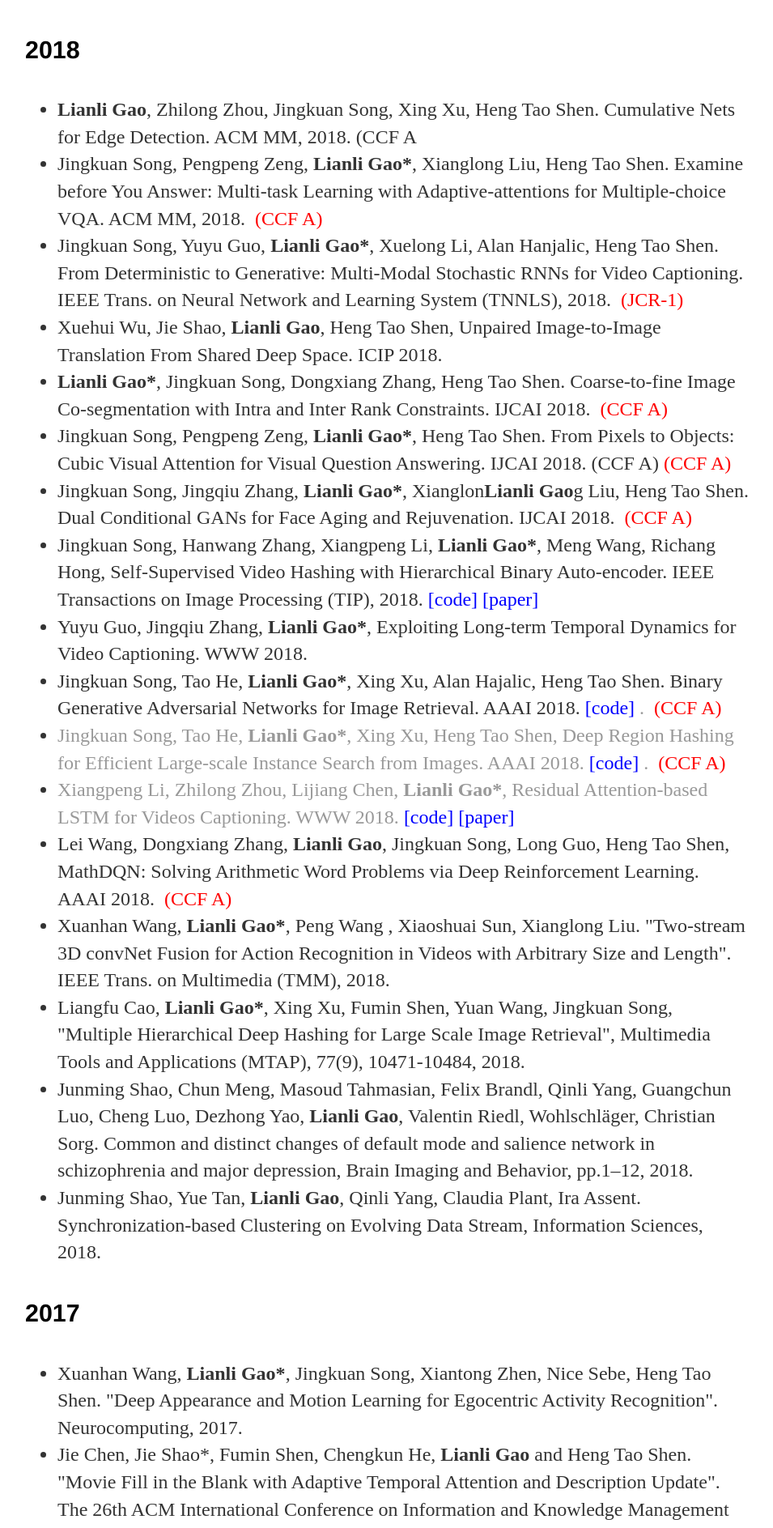
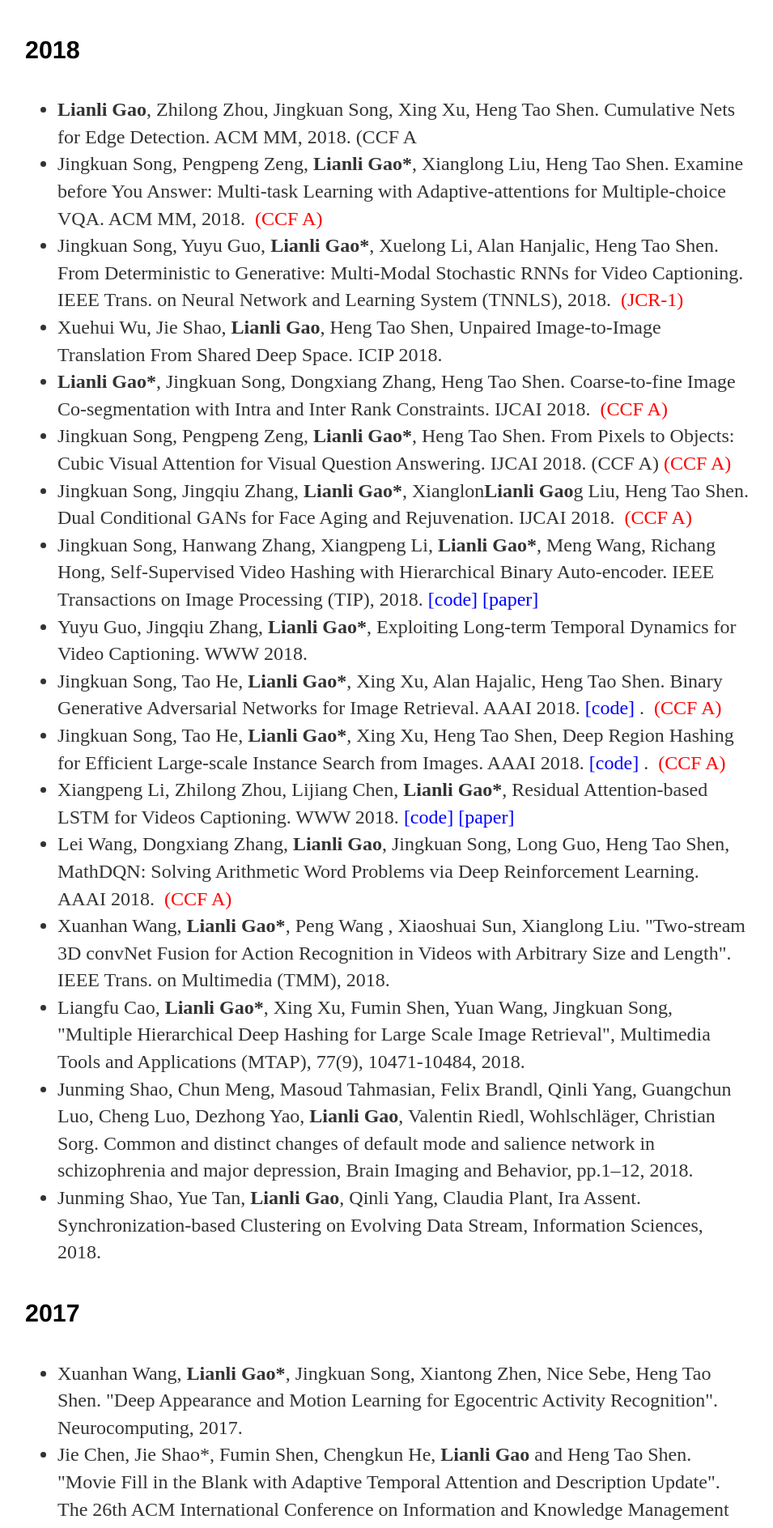
Before and after one commit to lianliGao/lianligao.github.io, a Jekyll site: the page built from cv/index.html, in a window 1280 px wide. Shown: the part 3532-5419 px from the top of the page at 81% size, without its empty margins (161-1116 px from the left). Built offline with Jekyll 4.4.1, drawn with Linux system fonts in a browser that asks for light colours.

Commit message:
Update index.html

```diff
--- a/cv/index.html
+++ b/cv/index.html
@@ -68,8 +68,8 @@ title: Selected Publications
 <li>  Jingkuan Song, Jingqiu Zhang, <strong>Lianli Gao*</strong>, Xianglon<strong>Lianli Gao</strong>g Liu, Heng Tao Shen. Dual Conditional GANs for Face Aging and Rejuvenation. IJCAI 2018.  <font color="#ff0000"><b>&nbsp;</b>(CCF A)</font></li>
 <li>  Jingkuan Song, Hanwang Zhang, Xiangpeng Li, <strong>Lianli Gao*</strong>, Meng Wang, Richang Hong, Self-Supervised Video Hashing with Hierarchical Binary Auto-encoder. IEEE Transactions on Image Processing (TIP), 2018. <a href="https://github.com/lixiangpengcs/Self-Supervised-Video-Hashing" rel="nofollow"><font color="#0000ff">[code]</font></a> <a href="https://ieeexplore.ieee.org/document/8310624" rel="nofollow"><font color="#0000ff">[paper]</font></a></li>
 <li>  Yuyu Guo, Jingqiu Zhang, <strong>Lianli Gao*</strong>, Exploiting Long-term Temporal Dynamics for Video Captioning. WWW 2018. </li>
-<li>  Jingkuan Song, Tao He, <strong>Lianli Gao*</strong>, Xing Xu, Alan Hajalic, Heng Tao Shen. Binary Generative Adversarial Networks for Image Retrieval. AAAI 2018. <a href="https://github.com/HTLSN/BGAN" rel="nofollow"><font color="#0000ff"> [code] </font>. <font color="#ff0000"><b>&nbsp;</b>(CCF A)</font></li>
-<li>  Jingkuan Song, Tao He, <strong>Lianli Gao*</strong>, Xing Xu, Heng Tao Shen, Deep Region Hashing for Efficient Large-scale Instance Search from Images. AAAI 2018. <a href="https://github.com/HTLSN/DRH" rel="nofollow"><font color="#0000ff"> [code] </font>. <font color="#ff0000"><b>&nbsp;</b>(CCF A)</font></li>
+<li>  Jingkuan Song, Tao He, <strong>Lianli Gao*</strong>, Xing Xu, Alan Hajalic, Heng Tao Shen. Binary Generative Adversarial Networks for Image Retrieval. AAAI 2018. <a href="https://github.com/HTLSN/BGAN" rel="nofollow"><font color="#0000ff"> [code] </font></a>. <font color="#ff0000"><b>&nbsp;</b>(CCF A)</font></li>
+<li>  Jingkuan Song, Tao He, <strong>Lianli Gao*</strong>, Xing Xu, Heng Tao Shen, Deep Region Hashing for Efficient Large-scale Instance Search from Images. AAAI 2018. <a href="https://github.com/HTLSN/DRH" rel="nofollow"><font color="#0000ff"> [code] </font></a>. <font color="#ff0000"><b>&nbsp;</b>(CCF A)</font></li>
 <li>  Xiangpeng Li, Zhilong Zhou, Lijiang Chen, <strong>Lianli Gao*</strong>, Residual Attention-based LSTM for Videos Captioning. WWW 2018. <a href="https://github.com/lixiangpengcs/Rehttps://github.com/HTLSN/DRHsidual-Attention-for-Video-Caption" rel="nofollow"><font color="#0000ff">[code]</font></a> <a href="https://link.springer.com/article/10.1007/s11280-018-0531-z" rel="nofollow"><font color="#0000ff">[paper]</font></a></li>
 <li>  Lei Wang, Dongxiang  Zhang, <strong>Lianli Gao</strong>, Jingkuan  Song, Long  Guo, Heng Tao  Shen, MathDQN: Solving Arithmetic Word Problems via Deep Reinforcement Learning. AAAI 2018. <font color="#ff0000"><b>&nbsp;</b>(CCF A)</font></li>
 <li>  Xuanhan Wang,  <strong>Lianli Gao*</strong>, Peng Wang , Xiaoshuai Sun, Xianglong Liu. "Two-stream 3D convNet Fusion for Action Recognition in Videos with Arbitrary Size and Length". IEEE Trans. on Multimedia (TMM), 2018. </li>
```
